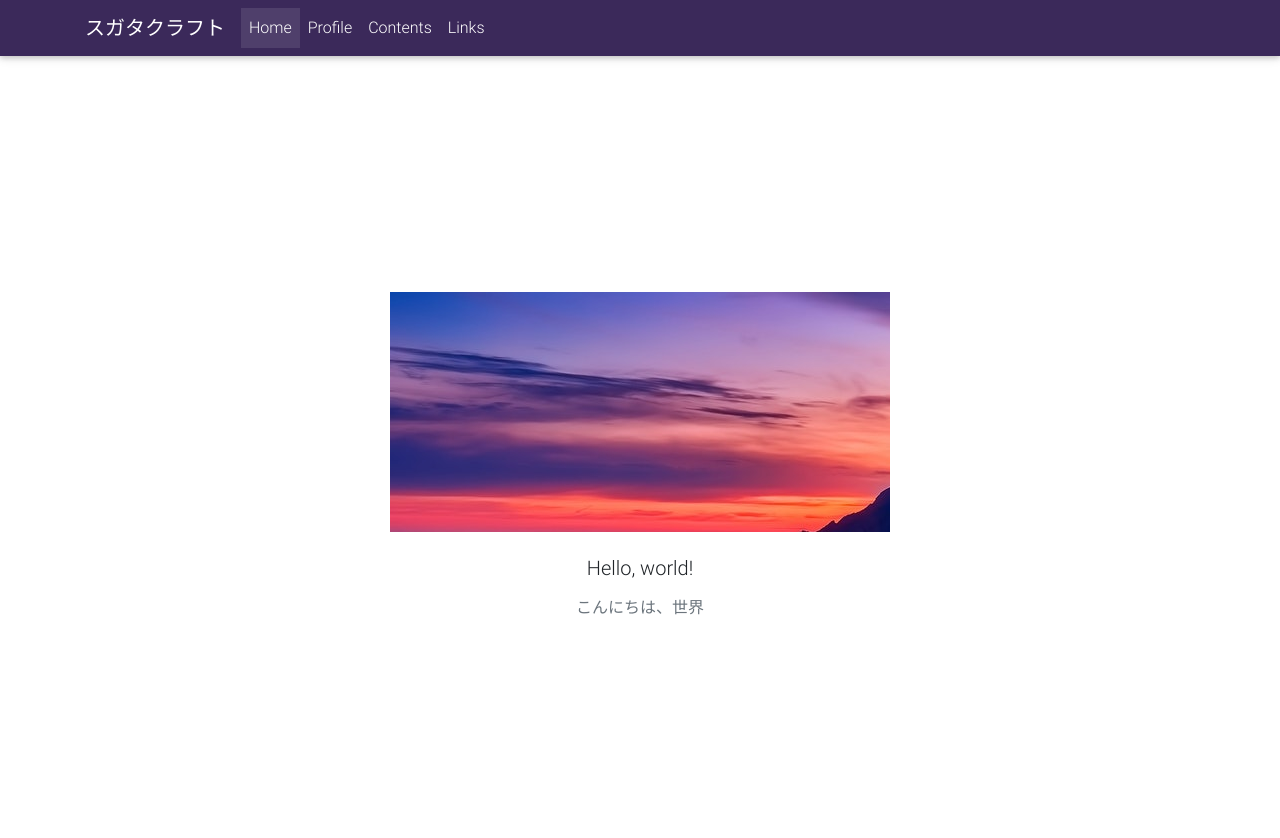
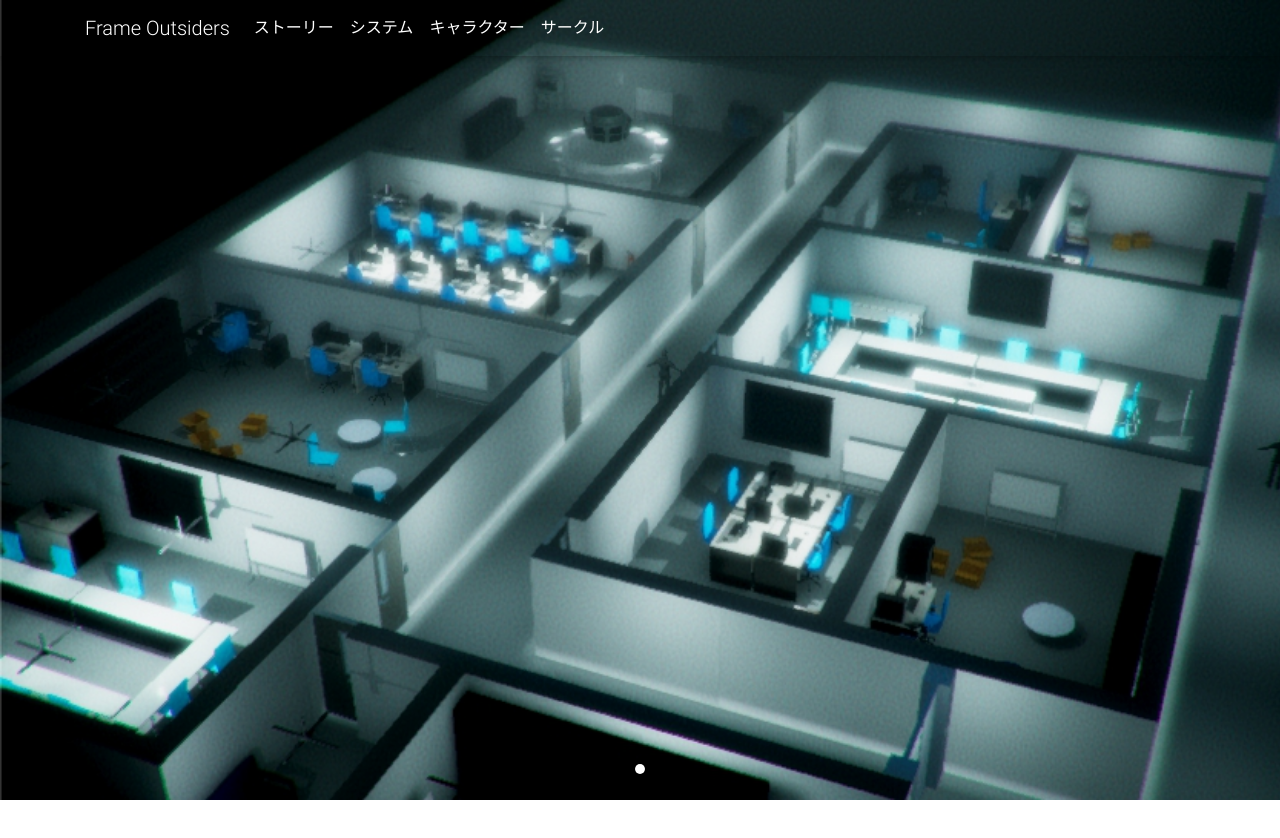
Before and after one commit to sgtkraft/frame-outsiders, a plain HTML site: page index.html in a window 1280 px wide. After the commit the page ends 800 px from the top, so only its background shows below. Drawn offline with Linux system fonts and the light colour scheme.

Commit message:
Full Page Image Carousel仮実装

```diff
--- a/css/style.css
+++ b/css/style.css
@@ -1,4 +1,23 @@
+html,
+body,
+.view
+{
+	height: 100%;
+}
+
 .navbar
 {
-	background-color: #3b295a;
+	/*background-color: #3b295a;*/
 }
+
+.carousel,
+.carousel-item,
+.active
+{
+	height: 100%;
+}
+
+.carousel-inner
+{
+	height: 100%;
+}
--- a/index.html
+++ b/index.html
@@ -5,7 +5,7 @@
   <meta charset="utf-8">
   <meta name="viewport" content="width=device-width, initial-scale=1, shrink-to-fit=no">
   <meta http-equiv="x-ua-compatible" content="ie=edge">
-  <title>スガタクラフト</title>
+  <title>Frame Outsiders</title>
   <!-- Font Awesome -->
   <link href="https://use.fontawesome.com/releases/v5.8.2/css/all.css" rel="stylesheet">
   <!-- Bootstrap core CSS -->
@@ -17,13 +17,11 @@
 </head>
 
 <body>
-  <!-- Navigation -->
-  <header>
   <!-- NavBar -->
-    <nav class="navbar navbar-expand-lg navbar-dark">
+  <nav class="navbar navbar-expand-lg navbar-dark fixed-top transparent white-text">
     <div class="container">
 
-        <a class="navbar-brand waves-effect waves-light" href="#">スガタクラフト</a>
+      <a class="navbar-brand waves-effect waves-light" href="#">Frame Outsiders</a>
 
       <button class="navbar-toggler" type="button" data-toggle="collapse" data-target="#navbarSupportedContent"
       aria-controls="navbarSupportedContent" aria-expanded="false" aria-label="Toggle navigation">
@@ -33,29 +31,46 @@
       <div class="collapse navbar-collapse" id="navbarSupportedContent">
         <ul class="navbar-nav mr-auto">
 
-            <li class="nav-item active">
-              <a class="nav-link waves-effect waves-light" href="#">Home</a>
+          <li class="nav-item">
+            <a class="nav-link waves-effect waves-light" href="#">ストーリー</a>
           </li>
 
           <li class="nav-item">
-              <a class="nav-link waves-effect waves-light" href="#">Profile</a>
+            <a class="nav-link waves-effect waves-light" href="#">システム</a>
           </li>
 
           <li class="nav-item">
-              <a class="nav-link waves-effect waves-light" href="#">Contents</a>
+            <a class="nav-link waves-effect waves-light" href="#">キャラクター</a>
           </li>
 
           <li class="nav-item">
-              <a class="nav-link waves-effect waves-light" href="tempas/index.html">Links</a>
+            <a class="nav-link waves-effect waves-light" href="#">サークル</a>
           </li>
 
         </ul>
       </div>
     </div>
   </nav>
-  </header>
 
-  <div style="height: 100vh">
+  <!-- Carousel Wrapper -->
+  <div class="carousel slide carousel-fade" id="carousel-top" data-ride="carousel" data-interval="false">
+
+    <!-- Indicators -->
+    <ol class="carousel-indicators">
+      <li class="active" data-target="#carousel-top" data-slide-to="0"></li>
+    </ol>
+
+    <!-- Slides -->
+    <div class="carousel-inner" role="listbox">
+      <div class="carousel-item view hm-black-light active" style="background-image: url('img/back-labo.jpg');
+      background-repeat: no-repeat; background-size: cover">
+
+      </div>
+    </div>
+
+  </div>
+
+  <!-- <div style="height: 100vh">
     <div class="flex-center flex-column">
 
       <h1 class="text-hide animated fadeIn mb-4"
@@ -68,7 +83,7 @@
       <p class="animated fadeIn text-muted">こんにちは、世界</p>
 
     </div>
-  </div>
+  </div> -->
 
   <!-- SCRIPTS -->
   <!-- JQuery -->
```
Also changed, not shown: img/back-labo.jpg (added). Lines whose indentation alone changed are shown as unchanged.
